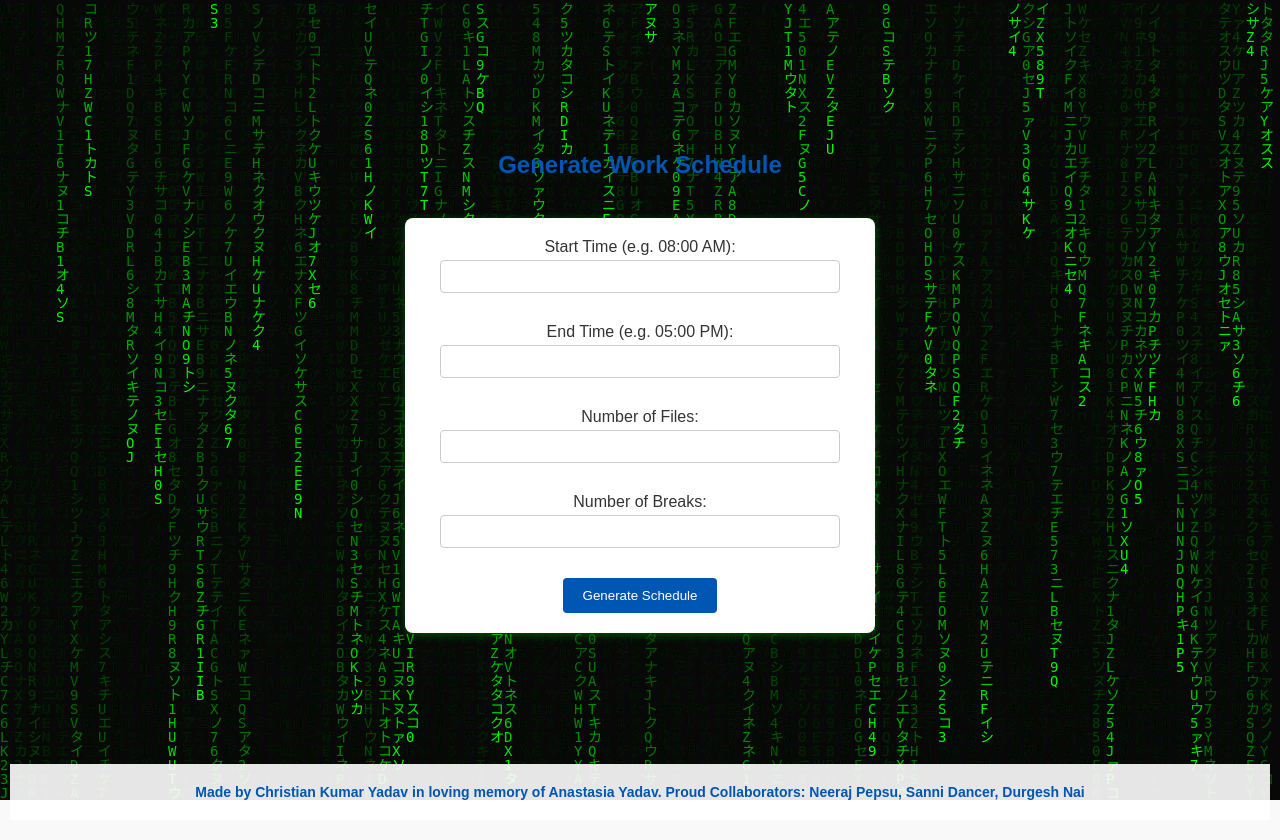
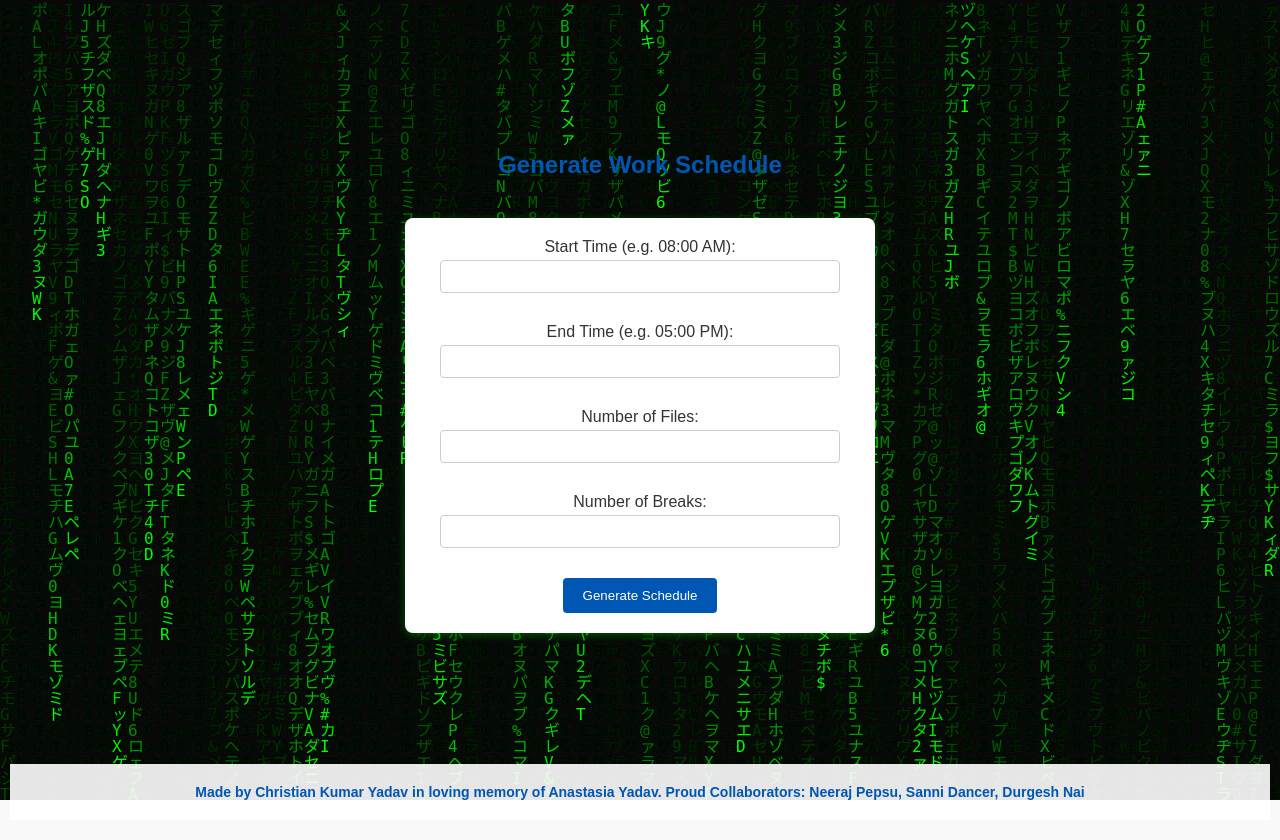
Before and after one commit to sidhbk08/Schedule-Generate-App, a Flask app: page / in a window 1280 px wide. Run offline with Flask 3, Linux system fonts and the light colour scheme.

Commit message:
Update form.html

```diff
--- a/templates/form.html
+++ b/templates/form.html
@@ -41,32 +41,47 @@
     </div>
     <canvas id="matrixCanvas"></canvas>
 <script>
-// matrix rain effect same as before
-const canvas = document.getElementById('matrixCanvas');
-const ctx = canvas.getContext('2d');
+    const canvas = document.getElementById("matrixCanvas");
+    const ctx = canvas.getContext("2d");
+
     canvas.width = window.innerWidth;
     canvas.height = window.innerHeight;
-const letters = "アァイイウエオカキクケコサシスセソタチツテトナニヌネノ0123456789ABCDEFGHIJKLMNOPQRSTUVWXYZ".split("");
-const fontSize = 14;
+
+    const letters = "アァイィウヴエェオカガキギクグケゲコゴサザシジスズセゼソゾタダチッヂヅテデトドナニヌネノハバパヒビピフブプヘベペホボポマミムメモヤユヨラリルレロワヲンABCDEFGHIJKLMNOPQRSTUVWXYZ0123456789@$%#&*".split("");
+    const fontSize = 16;
     const columns = canvas.width / fontSize;
+
     const drops = Array.from({ length: columns }, () => 1);
-function drawMatrix() {
+
+    function draw() {
+        // Slightly transparent black background for trail effect
         ctx.fillStyle = "rgba(0, 0, 0, 0.05)";
         ctx.fillRect(0, 0, canvas.width, canvas.height);
+
         ctx.fillStyle = "#0F0";
         ctx.font = fontSize + "px monospace";
-    for (let i = 0; i < drops.length; i++) {
+
+        drops.forEach((y, index) => {
             const text = letters[Math.floor(Math.random() * letters.length)];
-        const x = i * fontSize;
-        const y = drops[i] * fontSize;
-        ctx.fillText(text, x, y);
-        if (y > canvas.height && Math.random() > 0.975) {
-            drops[i] = 0;
+            const x = index * fontSize;
+            ctx.fillText(text, x, y * fontSize);
+
+            if (y * fontSize > canvas.height && Math.random() > 0.975) {
+                drops[index] = 0;
             }
-        drops[i]++;
+            drops[index]++;
+        });
+
+        requestAnimationFrame(draw); // smoother than setInterval
     }
-}
-setInterval(drawMatrix, 33);
+
+    draw();
+
+    // Optional: update canvas size on resize
+    window.addEventListener('resize', () => {
+        canvas.width = window.innerWidth;
+        canvas.height = window.innerHeight;
+    });
 </script>
 </body>
 </html>
```
Lines whose indentation alone changed are shown as unchanged.
